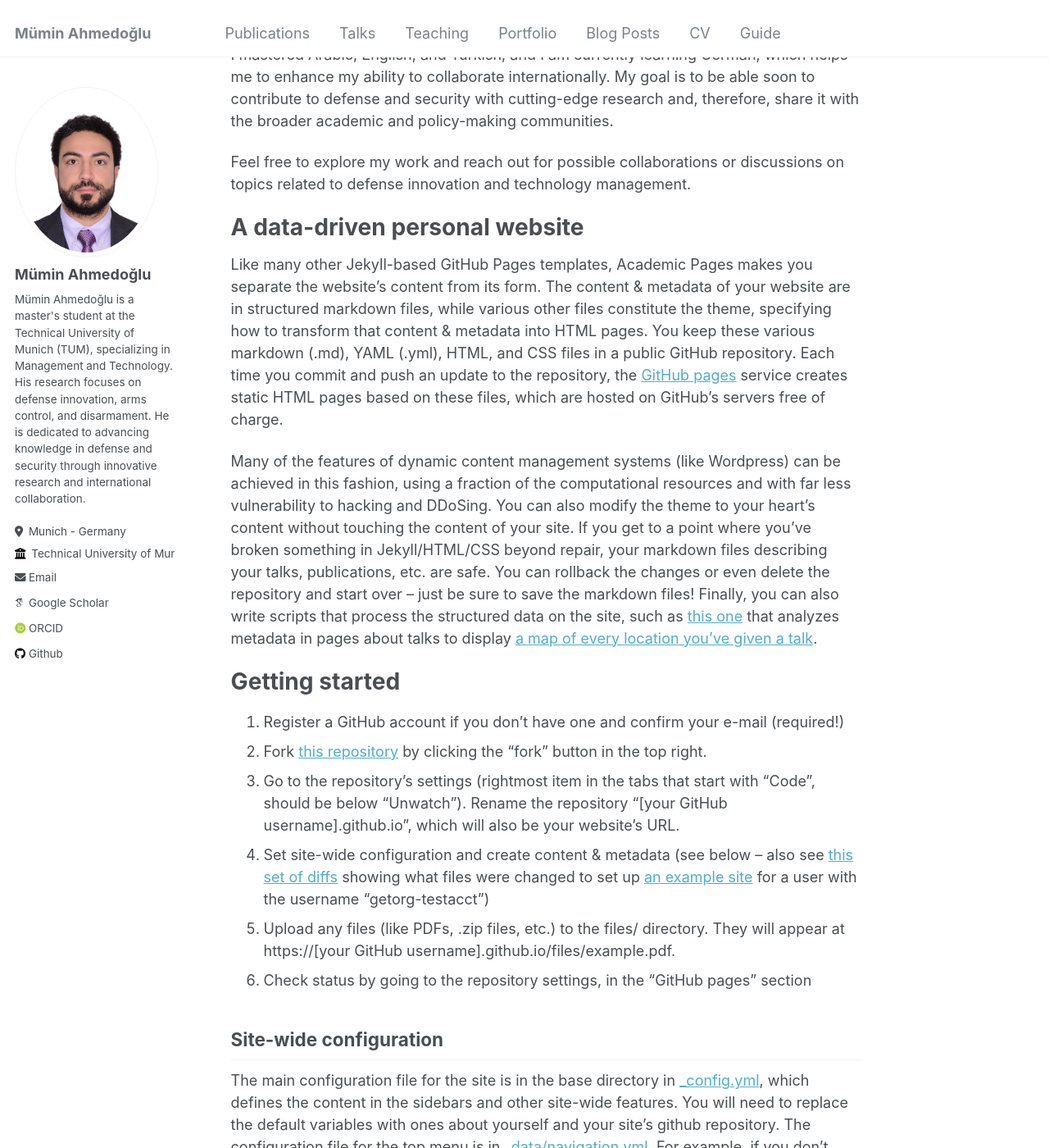
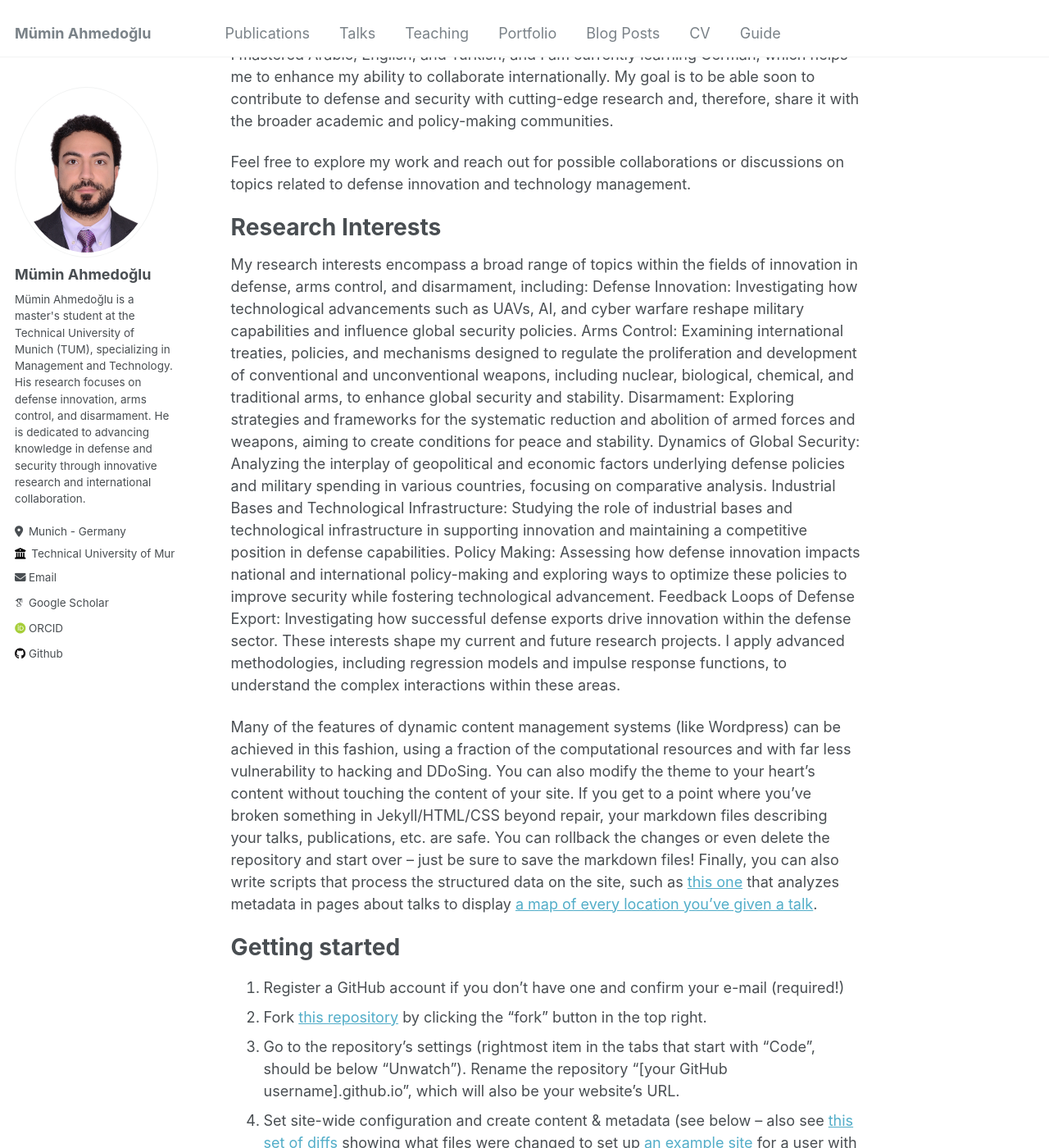
Before and after one commit to ahmedoglu/ahmedoglu.github.io, a Jekyll site: the page built from _pages/about.md, in a window 1280 px wide and 1400 px high, scrolled down 707 px. Shown: the whole window at 82% size. Built offline with Jekyll 4.4.1, drawn with Linux system fonts in a browser that asks for light colours; some web fonts are replaced.

Commit message:
Update about.md

```diff
--- a/_pages/about.md
+++ b/_pages/about.md
@@ -17,9 +17,17 @@ I mastered Arabic, English, and Turkish, and I am currently learning German, whi
 
 Feel free to explore my work and reach out for possible collaborations or discussions on topics related to defense innovation and technology management.
 
-A data-driven personal website
+Research Interests
 ======
-Like many other Jekyll-based GitHub Pages templates, Academic Pages makes you separate the website's content from its form. The content & metadata of your website are in structured markdown files, while various other files constitute the theme, specifying how to transform that content & metadata into HTML pages. You keep these various markdown (.md), YAML (.yml), HTML, and CSS files in a public GitHub repository. Each time you commit and push an update to the repository, the [GitHub pages](https://pages.github.com/) service creates static HTML pages based on these files, which are hosted on GitHub's servers free of charge.
+My research interests encompass a broad range of topics within the fields of innovation in defense, arms control, and disarmament, including:
+Defense Innovation: Investigating how technological advancements such as UAVs, AI, and cyber warfare reshape military capabilities and influence global security policies.
+Arms Control: Examining international treaties, policies, and mechanisms designed to regulate the proliferation and development of conventional and unconventional weapons, including nuclear, biological, chemical, and traditional arms, to enhance global security and stability.
+Disarmament: Exploring strategies and frameworks for the systematic reduction and abolition of armed forces and weapons, aiming to create conditions for peace and stability.
+Dynamics of Global Security: Analyzing the interplay of geopolitical and economic factors underlying defense policies and military spending in various countries, focusing on comparative analysis.
+Industrial Bases and Technological Infrastructure: Studying the role of industrial bases and technological infrastructure in supporting innovation and maintaining a competitive position in defense capabilities.
+Policy Making: Assessing how defense innovation impacts national and international policy-making and exploring ways to optimize these policies to improve security while fostering technological advancement.
+Feedback Loops of Defense Export: Investigating how successful defense exports drive innovation within the defense sector.
+These interests shape my current and future research projects. I apply advanced methodologies, including regression models and impulse response functions, to understand the complex interactions within these areas.
 
 Many of the features of dynamic content management systems (like Wordpress) can be achieved in this fashion, using a fraction of the computational resources and with far less vulnerability to hacking and DDoSing. You can also modify the theme to your heart's content without touching the content of your site. If you get to a point where you've broken something in Jekyll/HTML/CSS beyond repair, your markdown files describing your talks, publications, etc. are safe. You can rollback the changes or even delete the repository and start over -- just be sure to save the markdown files! Finally, you can also write scripts that process the structured data on the site, such as [this one](https://github.com/academicpages/academicpages.github.io/blob/master/talkmap.ipynb) that analyzes metadata in pages about talks to display [a map of every location you've given a talk](https://academicpages.github.io/talkmap.html).
 
```
